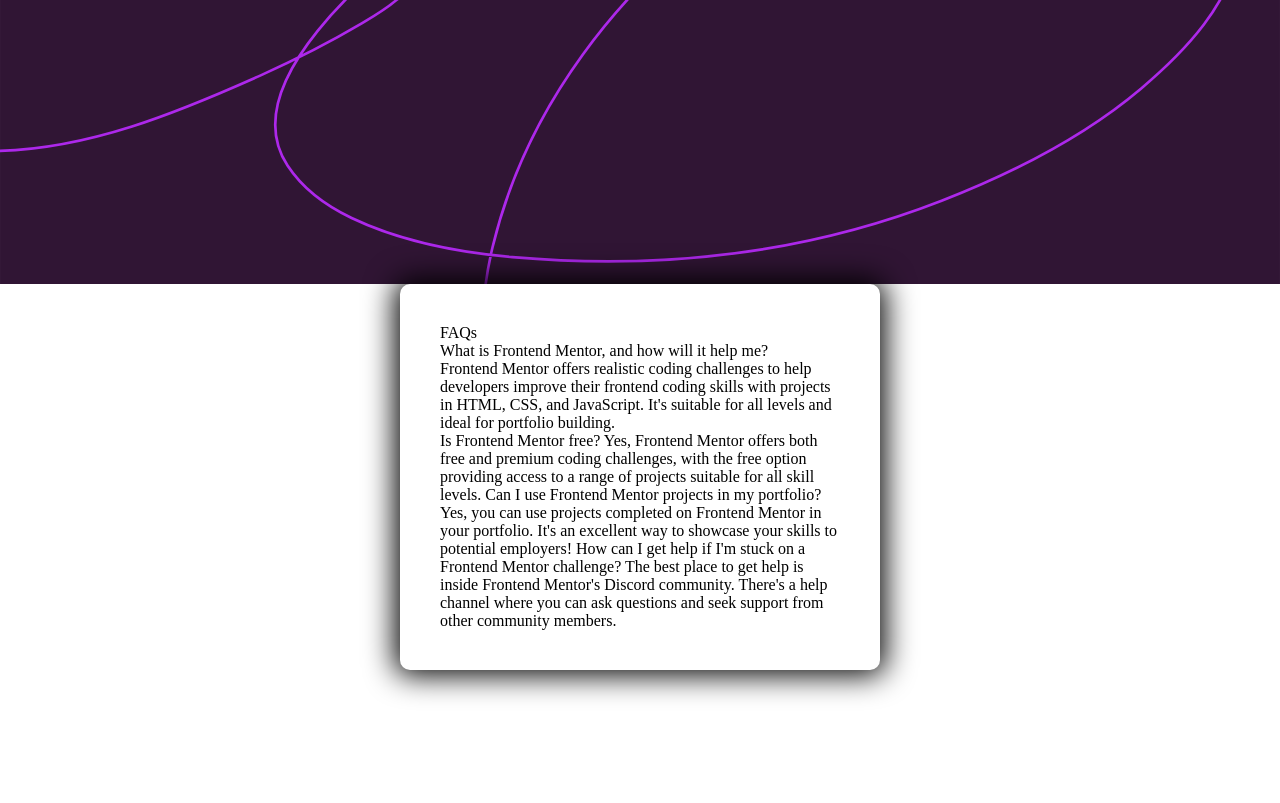
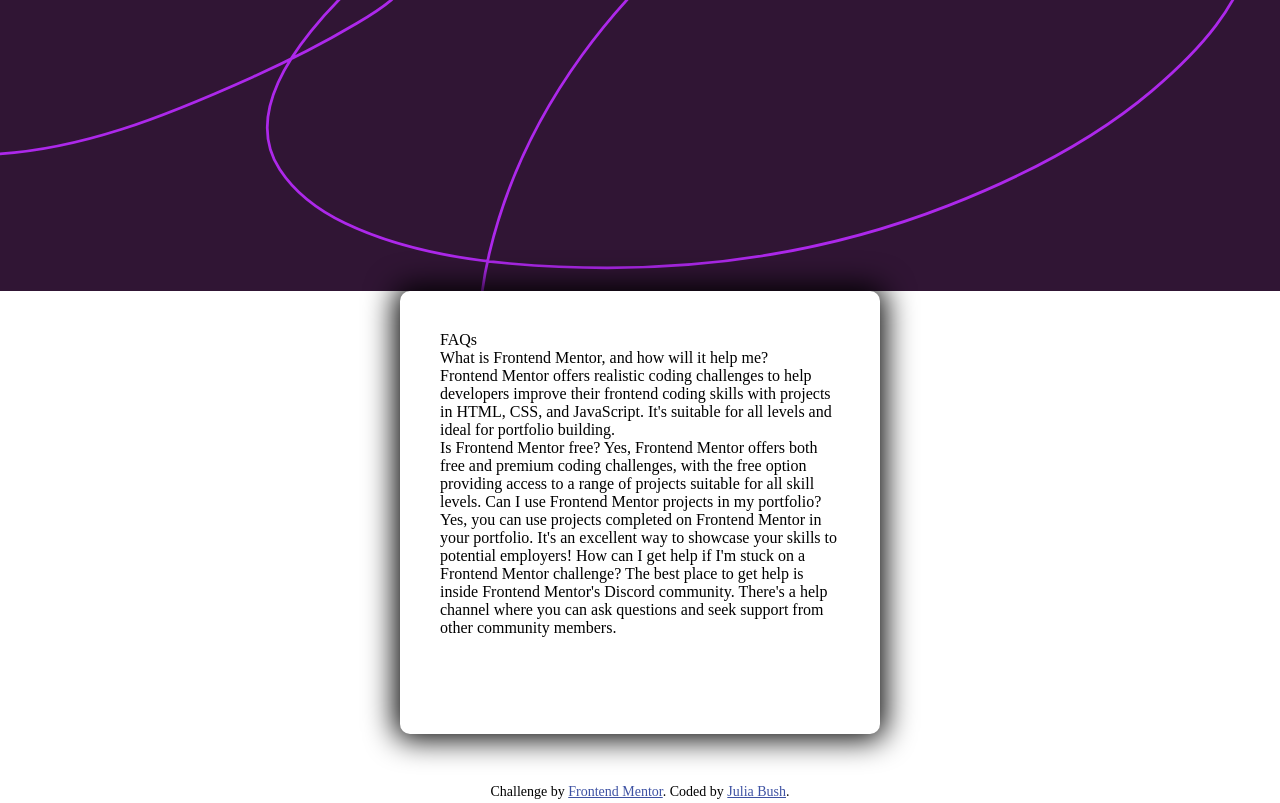
Before and after one commit to juliabush/FAQ-accordion, a plain HTML site: page index.html in a window 1280 px wide. Shown: the top 803 px of the page. Drawn offline with Linux system fonts and the light colour scheme.

Commit message:
Chaning spacing when it comes to attribution

```diff
--- a/index.html
+++ b/index.html
@@ -11,7 +11,7 @@
 
   <!-- Feel free to remove these styles or customise in your own stylesheet 👍 -->
   <style>
-    .attribution { font-size: 14px; text-align: center; align-self: center; margin-top: 300px;}
+    .attribution { font-size: 14px; text-align: center; align-self: center; margin-top: 50px;}
     .attribution a { color: hsl(228, 45%, 44%); }
   </style>
 </head>
```
